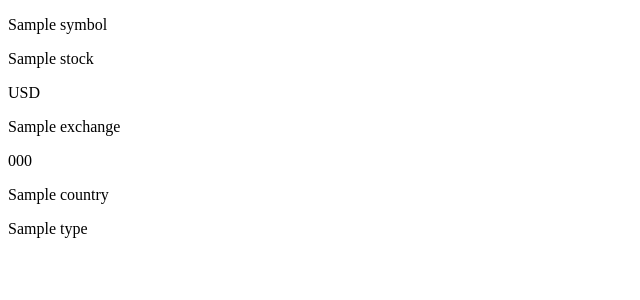
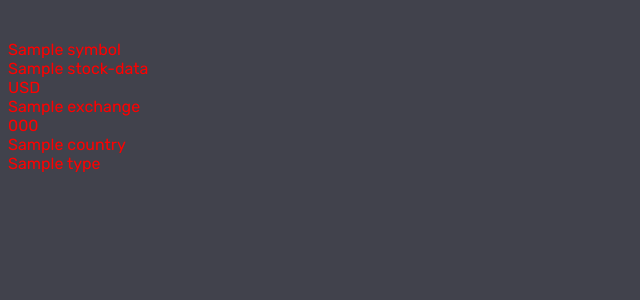
Before and after one commit to tiffanyledge/term2-finalproject, a Flask app: template templates/home.html in a window 1280 px wide. Shown: the top 300 px of the page, without its empty margins (0-640 px from the left). Run offline with Flask 2, Linux system fonts and the light colour scheme; the template is opened without the code that fills it: most values are stand-ins (such as "Sample title", 1, 10 or a date in 2020).

Commit message:
working on web

```diff
--- a/app.py
+++ b/app.py
@@ -1,34 +1,72 @@
-from flask import Flask, render_template
+from flask import Flask, redirect, render_template, request, url_for
 import requests
+import database_pratice as db
 
 app = Flask(__name__)
 api_key = '8e6bcea38d244f3a9d0c276030645072'
 
 @app.route('/')
 def index():
-    response = requests.get(f'https://api.twelvedata.com/stocks?source=docs&apikey={api_key}')
-    data = response.json()
-    stocks = []
 
-    entries = data["data"]
+    return render_template('index.html' , data = db.get_api())
 
-    for entry in entries:
-        print(entry)
-        stock = {
-            "symbol": entry["symbol"],
-            "name": entry["name"],
-            "currency": entry["currency"],
-            "exchange": entry["exchange"],
-            "mic_code": entry["mic_code"],
-            "country": entry["country"],
-            "type": entry["type"]
+
+@app.route('/signup')
+def signup():
+    return render_template('signup.html')
+
+@app.route('/home')
+def home():
+    users = db.get_all_users()
+    # print(users)
+
+    #get the last user entered
+    new_user = users.pop()
+
+    all_data = {
+        "user": new_user,
+        "stock-data": db.get_api()
+    }
+    return render_template('home.html', data=all_data)
+
+@app.route('/login_user' , methods=['POST'])
+def login_user():
+
+    password = request.form['password']
+
+    data = {}
+    user = db.validate_user (password)
+
+    if user:
+
+        data = {
+            "name": user["name"],
         }
 
-        stocks.append(stock)
+        #load home if there is a user, along with data.
+        return render_template('home.html', data=data)
 
 
-    return render_template('index.html' , data = stocks)
+    else:
+        error_msg = "Login failed"
+
+        data = {
+            "error_msg": error_msg
+        }
+        #no user redirects back to the main login page, with error msg.
+        return render_template('index.html', data=data)
 
 
-if __name__== '__main__':
+
+@app.route('/post_user' , methods=['POST'])
+def post_user():
+    name = request.form['name']
+    pw = request.form['password']
+
+    db.store_user(name, pw)
+
+
+    return redirect(url_for('home'))
+
+if __name__ == '__main__':
     app.run(debug=True, host='0.0.0.0')
--- /dev/null
+++ b/database_pratice.py
@@ -0,0 +1,77 @@
+import sqlite3
+
+import requests
+
+database = './static/data/stockwatchlist.db'
+api_key = '8e6bcea38d244f3a9d0c276030645072'
+
+# def add_user(name, password):
+#     conn = sqlite3.connect(database)
+#     curs = conn.cursor()
+#     curs.execute("INSERT INTO users(name, password) VALUES ((?),(?))", (name, password))
+
+#     conn.commit()
+#     conn.close()
+
+
+def validate_user(password):
+    print("validating user...")
+    user = {}
+
+    conn = sqlite3.connect(database)
+    curs = conn.cursor()
+    #get all columns if there is a match
+    result  = curs.execute("SELECT name FROM users WHERE AND password= (?)", [password])
+
+    for row in result:
+       user = {'name': row[0]}
+
+    conn.close()
+    return user
+
+def store_user(name, pw):
+    conn = sqlite3.connect(database)
+    curs = conn.cursor()
+    curs.execute("INSERT INTO users (name, password) VALUES((?),(?))",
+        (name, pw))
+
+    conn.commit()
+    conn.close()
+
+def get_all_users():
+    conn = sqlite3.connect(database)
+    curs = conn.cursor()
+    all_users = [] # will store them in a list
+    rows = curs.execute("SELECT rowid, * from users")
+    for row in rows:
+        user = {'rowid': row[0],
+                'name' : row[1]
+                }
+        all_users.append(user)
+
+    conn.close()
+
+    return all_users
+
+def get_api():
+    response = requests.get(f'https://api.twelvedata.com/stocks?source=docs&apikey={api_key}')
+    data = response.json()
+    stocks = []
+
+    entries = data["data"]
+
+    for entry in entries:
+        print(entry)
+        stock = {
+            "symbol": entry["symbol"],
+            "name": entry["name"],
+            "currency": entry["currency"],
+            "exchange": entry["exchange"],
+            "mic_code": entry["mic_code"],
+            "country": entry["country"],
+            "type": entry["type"]
+        }
+
+        stocks.append(stock)
+
+    return stocks
--- /dev/null
+++ b/static/styles.css
@@ -0,0 +1,25 @@
+html, body {
+    width: 100;
+}
+body{
+    background-color: rgb(65, 66, 76);
+    font-family: 'Rubik', sans-serif;
+}
+
+.information-container{
+    display: flex;
+    flex-flow: row wrap;
+    color: aliceblue;
+    margin: 20px 0;
+}
+
+.information{
+    display: flex;
+    flex-direction: column;
+    color: aliceblue;
+    margin: 20px 0;
+}
+
+.information span {
+    color: red;
+}
--- a/templates/home.html
+++ b/templates/home.html
@@ -3,23 +3,26 @@
 <html>
     <head>
         <title>Stocks</title>
-        <!-- <link rel="stylesheet" href="/static/style.css"> -->
+        <link rel="stylesheet" href="/static/styles.css">
         <link rel="preconnect" href="https://fonts.googleapis.com">
         <link rel="preconnect" href="https://fonts.gstatic.com" crossorigin>
         <link href="https://fonts.googleapis.com/css2?family=Rubik&display=swap" rel="stylesheet">
       </html>
     <body>
-    {% for stock in data %}
-        <div class="information">
-            <p>{{stock["symbol"]}}</p>
-            <p>{{stock["name"]}}</p>
-            <p>{{stock["currency"]}}</p>
-            <p>{{stock["exchange"]}}</p>
-            <p>{{stock["mic_code"]}}</p>
-            <p>{{stock["country"]}}</p>
-            <p>{{stock["type"]}}</p>
+
+        <div class="information-container">
+            {% for stock in data["stock-data"] %}
+            <div class="information">
+                <span>{{stock["symbol"]}}</span>
+                <span>{{stock["name"]}}</span>
+                <span>{{stock["currency"]}}</span>
+                <span>{{stock["exchange"]}}</span>
+                <span>{{stock["mic_code"]}}</span>
+                <span>{{stock["country"]}}</span>
+                <span>{{stock["type"]}}</span>
+            </div>
+            {% endfor %}
         </div>
-    {% endfor %}
 
 <form action="/" method='post'>
 </form>
--- a/templates/index.html
+++ b/templates/index.html
@@ -3,7 +3,7 @@
 <html>
     <head>
         <title>Stocks</title>
-        <!-- <link rel="stylesheet" href="/static/style.css"> -->
+        <link rel="stylesheet" href="/static/styles.css">
         <link rel="preconnect" href="https://fonts.googleapis.com">
         <link rel="preconnect" href="https://fonts.gstatic.com" crossorigin>
         <link href="https://fonts.googleapis.com/css2?family=Rubik&display=swap" rel="stylesheet">
@@ -16,3 +16,5 @@
             <input type="text" name="password">
             <input type="Submit" value="Submit">
         </form>
+
+    <p><a class="signup" href="/signup">Sign up</a></p>
```
Also changed, not shown: database-pratice.py (deleted, +0 -13 lines), templates/signup.html (added, +24 -0 lines), static/data/stockwatchlist.db, 2 other files.
